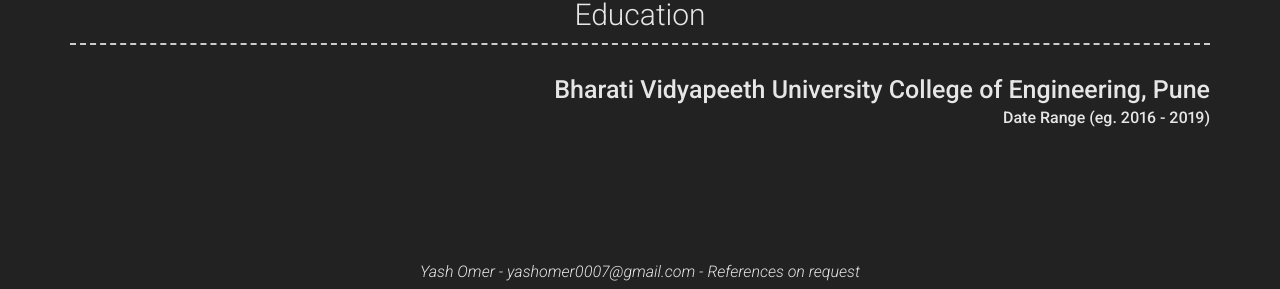
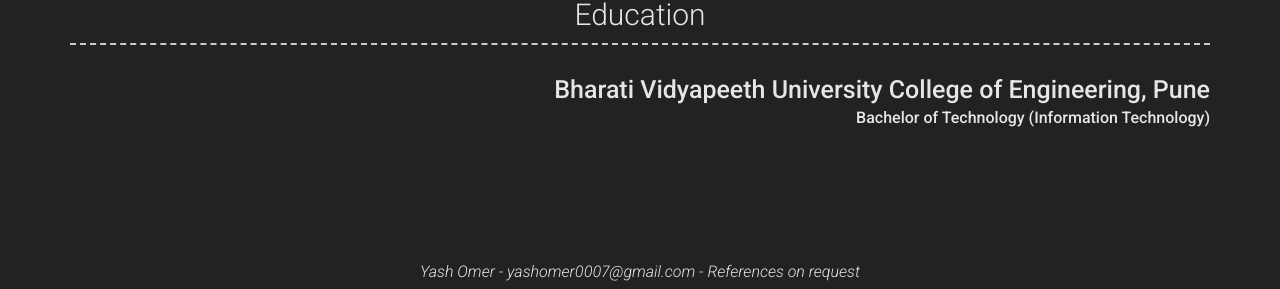
Before and after one commit to yashomer1994/Resume, a Jekyll site: the page built from index.md, in a window 1280 px wide. Shown: the part 1150-1439 px from the top of the page. Built offline with Jekyll 4.4.1, drawn with Linux system fonts in a browser that asks for light colours; nearby versions of some CDN libraries.

Commit message:
Update _config.yml

```diff
--- a/_config.yml
+++ b/_config.yml
@@ -122,7 +122,7 @@
       - layout: top-right
         title: Bharati Vidyapeeth University College of Engineering, Pune
         sub_title: Bachelor of Technology (Information Technology)
-        sub_title: Date Range (eg. 2016 - 2019)
+        Certification:
         quote: >
 
  # - title: Certification
```
